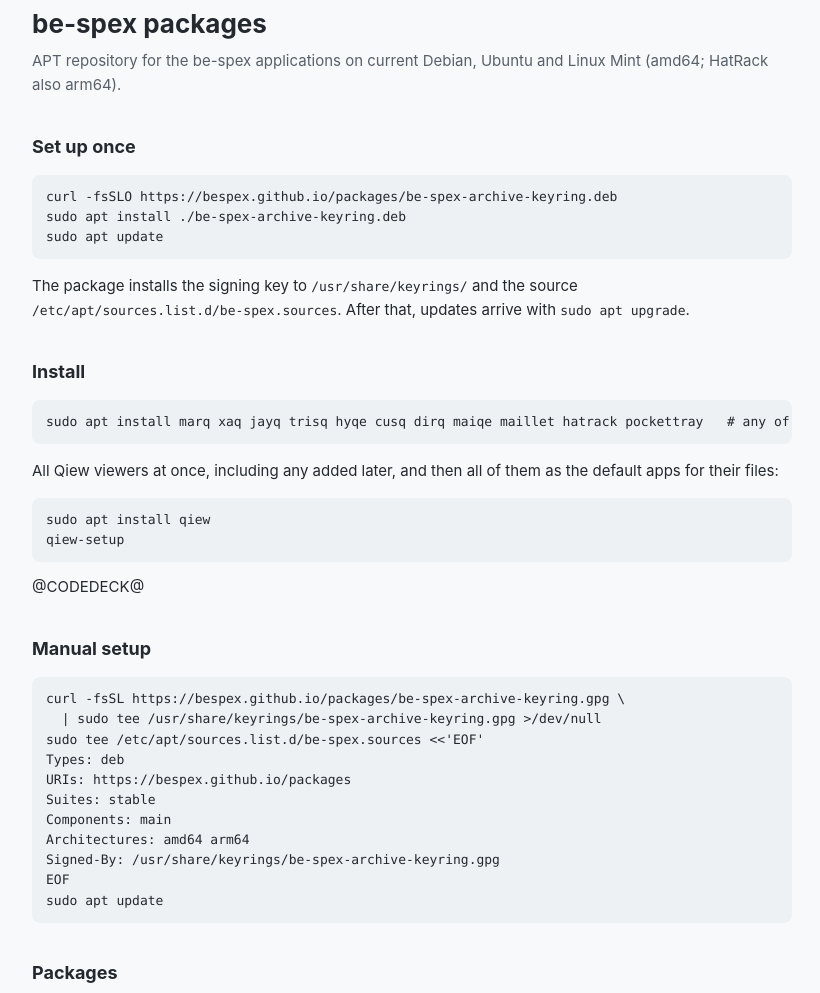
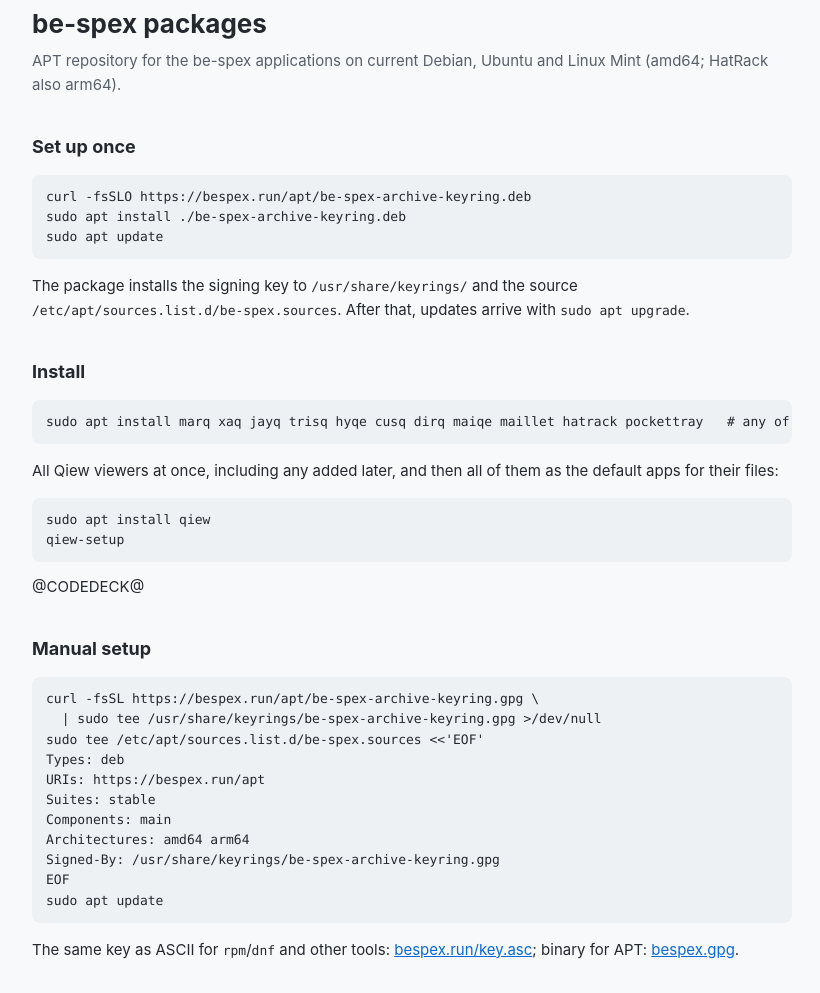
Before and after one commit to bespex/apt, a plain HTML site: page scripts/index.html in a window 1280 px wide. Shown: the part 79-1072 px from the top of the page, without its empty margins (228-1048 px from the left). Drawn offline with Linux system fonts and the light colour scheme.

Commit message:
Serve the repository at bespex.run/apt
Keyring 1.3 points APT at https://bespex.run/apt; bespex.gpg is the short
name of the binary key.

Co-Authored-By: Claude Sonnet 5.5 <noreply@anthropic.com>
Claude-Session: https://claude.ai/code/session_01AmUU1ZW7AMVaifzaWsADx2

```diff
--- a/scripts/index.html
+++ b/scripts/index.html
@@ -29,7 +29,7 @@
   <p class="lead">APT repository for the be-spex applications on current Debian, Ubuntu and Linux Mint (amd64; HatRack also arm64).</p>
 
   <h2>Set up once</h2>
-  <pre>curl -fsSLO https://bespex.github.io/packages/be-spex-archive-keyring.deb
+  <pre>curl -fsSLO https://bespex.run/apt/be-spex-archive-keyring.deb
 sudo apt install ./be-spex-archive-keyring.deb
 sudo apt update</pre>
   <p>The package installs the signing key to <code>/usr/share/keyrings/</code> and the source
@@ -43,17 +43,20 @@ qiew-setup</pre>
   @CODEDECK@
 
   <h2>Manual setup</h2>
-  <pre>curl -fsSL https://bespex.github.io/packages/be-spex-archive-keyring.gpg \
+  <pre>curl -fsSL https://bespex.run/apt/be-spex-archive-keyring.gpg \
   | sudo tee /usr/share/keyrings/be-spex-archive-keyring.gpg &gt;/dev/null
 sudo tee /etc/apt/sources.list.d/be-spex.sources &lt;&lt;'EOF'
 Types: deb
-URIs: https://bespex.github.io/packages
+URIs: https://bespex.run/apt
 Suites: stable
 Components: main
 Architectures: amd64 arm64
 Signed-By: /usr/share/keyrings/be-spex-archive-keyring.gpg
 EOF
 sudo apt update</pre>
+
+  <p>The same key as ASCII for <code>rpm</code>/<code>dnf</code> and other tools:
+    <a href="https://bespex.run/key.asc">bespex.run/key.asc</a>; binary for APT: <a href="bespex.gpg">bespex.gpg</a>.</p>
 
   <h2>Packages</h2>
   <table>
```
Also changed, not shown: 5 other files.
